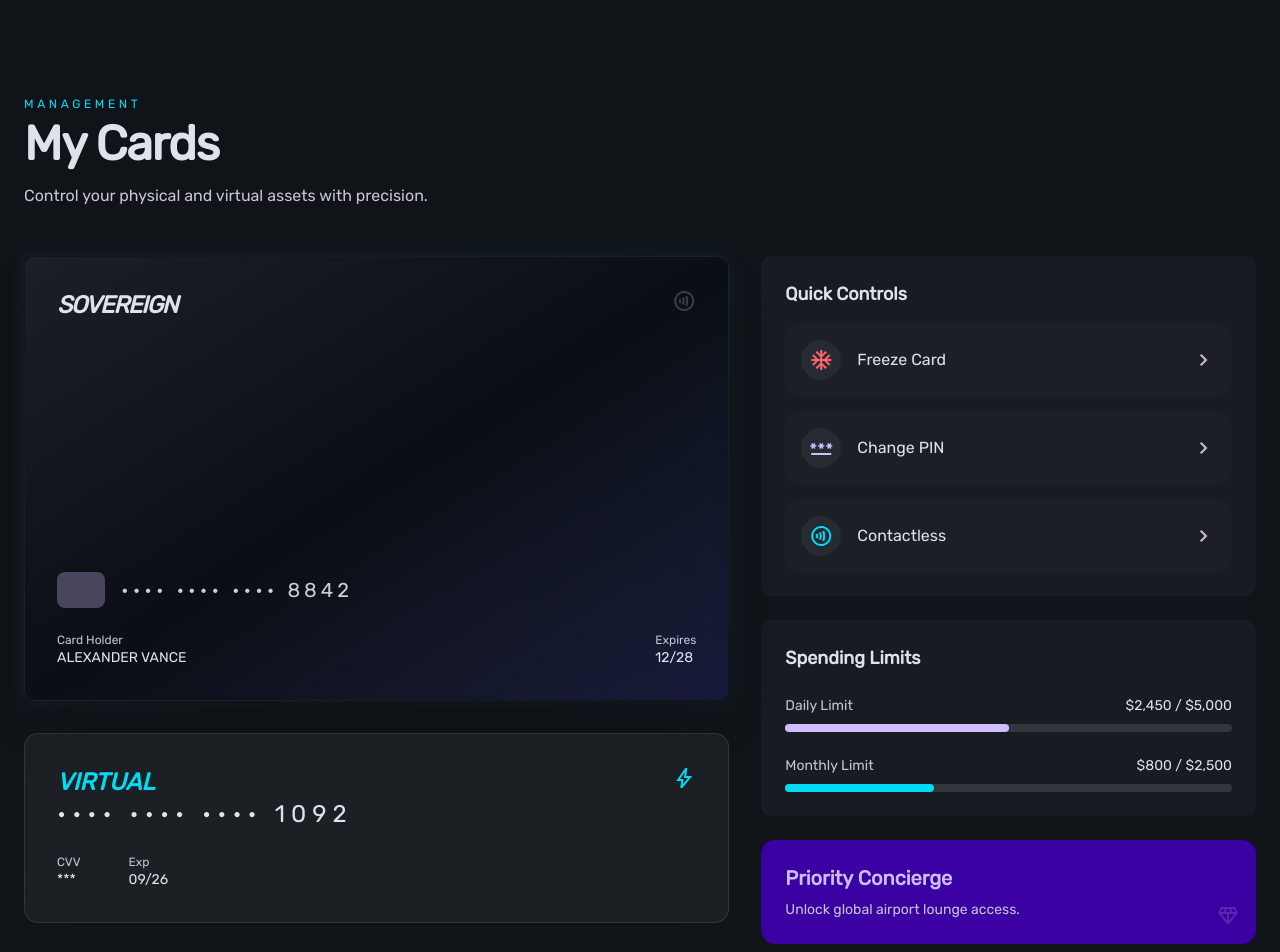
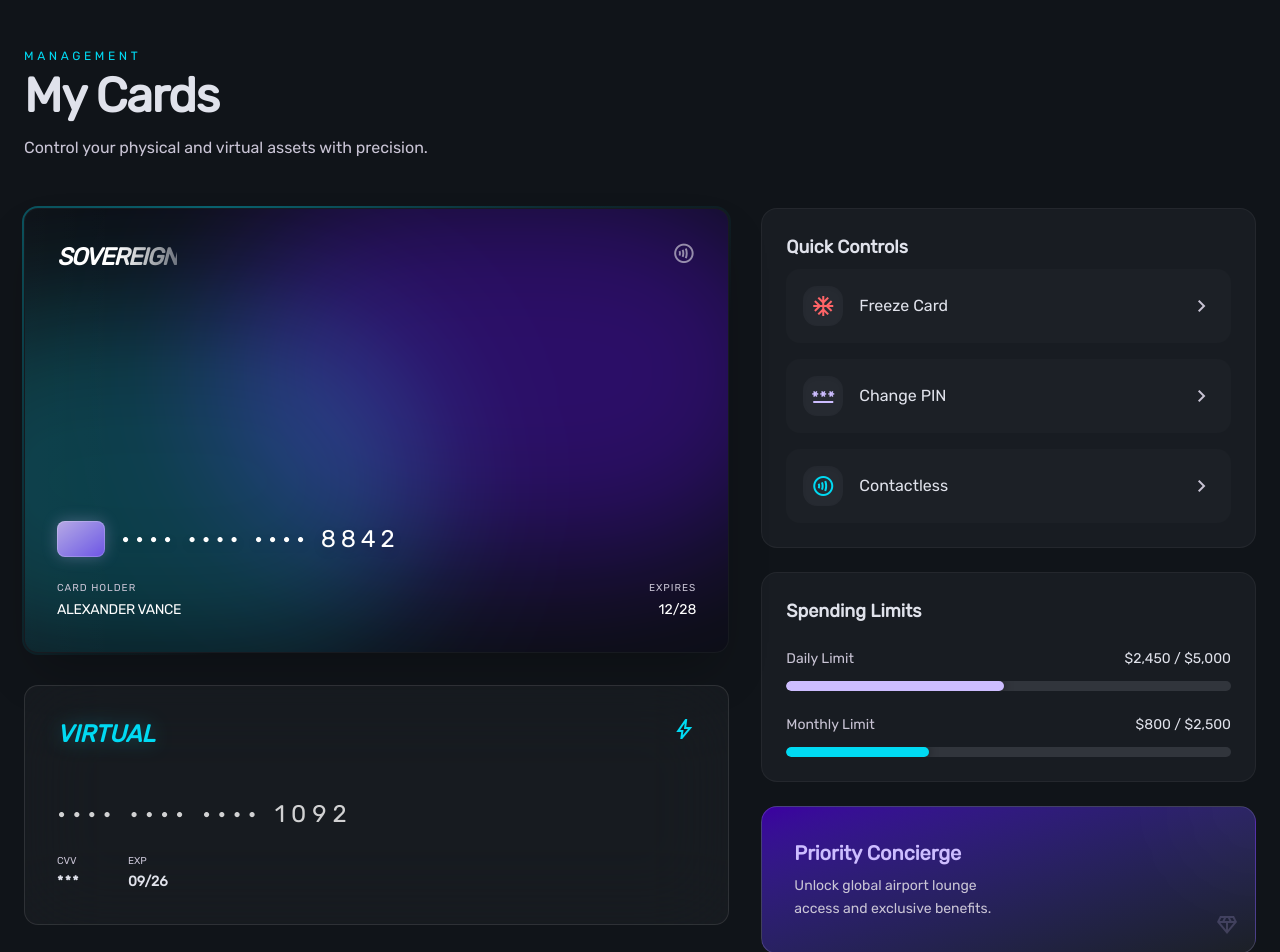
Before and after one commit to yDiony/WalletApp, a Next.js app: page /cards in a window 1280 px wide. Shown: the top 952 px of the page. Built offline with nearby package versions, Linux system fonts and the light colour scheme.

Commit message:
Made a redesign in cards page with cool animations

```diff
--- a/src/app/(private)/cards/page.tsx
+++ b/src/app/(private)/cards/page.tsx
@@ -1,6 +1,7 @@
 "use client";
 
 import Image from "next/image";
+import { motion } from "framer-motion";
 
 const Icon = ({ name, className = "" }: { name: string; className?: string }) => (
   <span className={`material-symbols-outlined ${className}`}>{name}</span>
@@ -8,169 +9,234 @@ const Icon = ({ name, className = "" }: { name: string; className?: string }) =>
 
 export default function CardsPage() {
   return (
-    <div className="min-h-screen bg-[#101419] text-[#e0e2eb] px-6 pt-24 pb-32 max-w-7xl mx-auto">
+    <div className="min-h-screen bg-[#101419] text-[#e0e2eb] px-6 pt-12 pb-32 max-w-7xl mx-auto overflow-hidden">
 
       {/* HEADER */}
-      <section className="mb-12">
+      <motion.section
+        initial={{ opacity: 0, x: -20 }}
+        animate={{ opacity: 1, x: 0 }}
+        className="mb-12"
+      >
         <span className="text-xs uppercase tracking-[0.3em] text-[#00daf3] mb-2 block">
           Management
         </span>
-
         <h2 className="text-4xl lg:text-5xl font-extrabold tracking-tight mb-4">
           My Cards
         </h2>
-
         <p className="text-[#c9c4d5] max-w-md">
           Control your physical and virtual assets with precision.
         </p>
-      </section>
+      </motion.section>
 
-      {/* GRID */}
       <div className="grid grid-cols-1 lg:grid-cols-12 gap-8">
 
-        {/* LEFT */}
+        {/* LEFT - CARDS AREA */}
         <div className="lg:col-span-7 space-y-8">
 
-          {/* CARD FÍSICO */}
-          <div className="relative group">
-            <div className="absolute -inset-1 bg-gradient-to-r from-[#cdbdff]/20 to-[#00daf3]/20 rounded-xl blur opacity-25 group-hover:opacity-50 transition duration-1000" />
+          {/* CARD FÍSICO COM BORDA ANIMADA E BACKGROUND MESH */}
+          <motion.div
+            initial={{ opacity: 0, y: 20 }}
+            animate={{ opacity: 1, y: 0 }}
+            className="relative group"
+          >
+            {/* ANIMAÇÃO DA BORDA (Glow que gira) */}
+            <div className="absolute -inset-[2px] rounded-2xl overflow-hidden">
+              <motion.div
+                animate={{ rotate: 360 }}
+                transition={{ duration: 4, repeat: Infinity, ease: "linear" }}
+                className="absolute inset-[-100%] bg-[conic-gradient(from_0deg,transparent_20%,#00daf3_50%,transparent_80%)] opacity-40 group-hover:opacity-100 transition-opacity"
+              />
+            </div>
 
-            <div className="relative aspect-[1.586/1] w-full rounded-xl bg-gradient-to-br from-[#1c2026] via-[#0b0e14] to-[#3b00a1]/20 p-8 flex flex-col justify-between border border-[#474553]/10 shadow-2xl">
+            <div className="relative aspect-[1.586/1] w-full rounded-xl bg-[#0b0e14] p-8 flex flex-col justify-between border border-white/5 shadow-2xl overflow-hidden">
 
-              <div className="flex justify-between">
-                <span className="text-2xl font-black italic tracking-tighter">
+              {/* LUZ 1 - ROXA/VIOLETA (Mais intensa e rápida) */}
+              <motion.div
+                animate={{
+                  scale: [1, 1.5, 1],
+                  opacity: [0.4, 0.8, 0.4],
+                  x: [-20, 100, -20],
+                  y: [-20, 50, -20]
+                }}
+                transition={{ duration: 7, repeat: Infinity, ease: "linear" }}
+                className="absolute top-0 right-0 w-[70%] h-[70%] bg-[#3b00a1] blur-[60px] rounded-full mix-blend-screen"
+              />
+
+              {/* LUZ 2 - CIANO/AZUL (Movimento oposto) */}
+              <motion.div
+                animate={{
+                  scale: [1, 1.3, 1],
+                  opacity: [0.3, 0.6, 0.3],
+                  x: [20, -80, 20],
+                  y: [40, -40, 40]
+                }}
+                transition={{ duration: 9, repeat: Infinity, ease: "linear", delay: 1 }}
+                className="absolute bottom-0 left-0 w-[60%] h-[60%] bg-[#00daf3]/40 blur-[50px] rounded-full mix-blend-screen"
+              />
+
+              {/* REFLEXO DE SUPERFÍCIE (SHIMMER) - Aquele brilho que passa rápido */}
+              <motion.div
+                animate={{ x: ['-100%', '200%'] }}
+                transition={{ duration: 4, repeat: Infinity, ease: "easeInOut", repeatDelay: 1 }}
+                className="absolute inset-0 bg-gradient-to-r from-transparent via-white/[0.05] to-transparent -skew-x-12 z-[1]"
+              />
+
+              <div className="relative z-10 flex justify-between">
+                <span className="text-2xl font-black italic tracking-tighter bg-clip-text text-transparent bg-gradient-to-r from-white via-white to-white/40">
                   SOVEREIGN
                 </span>
-                <Icon name="contactless" className="text-4xl text-white/20" />
+                <motion.div
+                  animate={{
+                    opacity: [0.4, 1, 0.4],
+                    scale: [0.95, 1.05, 0.95]
+                  }}
+                  transition={{ duration: 2, repeat: Infinity }}
+                >
+                  <Icon name="contactless" className="text-4xl text-white" />
+                </motion.div>
               </div>
 
-              <div className="space-y-6">
+              <div className="relative z-10 space-y-6">
                 <div className="flex gap-4 items-center">
-                  <div className="w-12 h-9 bg-[#cdbdff]/30 rounded-md" />
-                  <div className="text-xl tracking-[0.2em] text-white/80">
+                  {/* CHIP COM BRILHO PRÓPRIO */}
+                  <div className="relative w-12 h-9 bg-gradient-to-br from-[#cdbdff] to-[#7b5cff] rounded-md shadow-[0_0_15px_rgba(205,189,255,0.3)]">
+                    <div className="absolute inset-0 bg-black/10 rounded-md border border-white/20" />
+                  </div>
+                  <div className="text-xl lg:text-2xl tracking-[0.2em] text-white font-mono drop-shadow-lg">
                     •••• •••• •••• 8842
                   </div>
                 </div>
 
                 <div className="flex justify-between text-sm">
                   <div>
-                    <p className="text-xs text-[#c9c4d5]">Card Holder</p>
-                    <p>ALEXANDER VANCE</p>
+                    <p className="text-[10px] uppercase tracking-widest text-[#c9c4d5] mb-1">Card Holder</p>
+                    <p className="font-medium tracking-tight text-white">ALEXANDER VANCE</p>
                   </div>
-
-                  <div>
-                    <p className="text-xs text-[#c9c4d5]">Expires</p>
-                    <p>12/28</p>
+                  <div className="text-right">
+                    <p className="text-[10px] uppercase tracking-widest text-[#c9c4d5] mb-1">Expires</p>
+                    <p className="font-medium text-white">12/28</p>
                   </div>
                 </div>
               </div>
             </div>
-          </div>
+          </motion.div>
 
-          {/* CARD VIRTUAL */}
-          <div className="relative rounded-xl bg-white/5 backdrop-blur-xl border border-white/10 p-8 flex flex-col justify-between">
+          {/* CARD VIRTUAL COM EFEITO DE VIDRO E PULSO */}
+          <motion.div
+            initial={{ opacity: 0, y: 20 }}
+            animate={{ opacity: 1, y: 0 }}
+            transition={{ delay: 0.2 }}
+            whileHover={{ scale: 1.01 }}
+            className="relative rounded-xl bg-white/[0.03] backdrop-blur-2xl border border-white/10 p-8 flex flex-col justify-between group overflow-hidden"
+          >
+            <div className="absolute inset-0 bg-gradient-to-tr from-[#00daf3]/5 to-transparent opacity-0 group-hover:opacity-100 transition-opacity duration-500" />
 
             <div className="flex justify-between">
-              <span className="text-2xl font-black italic text-[#00daf3]">
+              <span className="text-2xl font-black italic text-[#00daf3] drop-shadow-[0_0_10px_rgba(0,218,243,0.3)]">
                 VIRTUAL
               </span>
-              <Icon name="bolt" className="text-3xl text-[#00daf3]" />
+              <motion.div
+                animate={{ y: [0, -5, 0] }}
+                transition={{ duration: 2, repeat: Infinity }}
+              >
+                <Icon name="bolt" className="text-3xl text-[#00daf3]" />
+              </motion.div>
             </div>
 
-            <div>
-              <p className="text-2xl tracking-[0.25em] mb-6">
+            <div className="mt-12">
+              <p className="text-2xl tracking-[0.25em] mb-6 font-mono text-white/80">
                 •••• •••• •••• 1092
               </p>
 
               <div className="flex gap-12 text-sm">
                 <div>
-                  <p className="text-xs text-[#c9c4d5]">CVV</p>
-                  <p>***</p>
+                  <p className="text-[10px] uppercase text-[#c9c4d5] mb-1">CVV</p>
+                  <p className="font-bold tracking-widest">***</p>
                 </div>
-
                 <div>
-                  <p className="text-xs text-[#c9c4d5]">Exp</p>
-                  <p>09/26</p>
+                  <p className="text-[10px] uppercase text-[#c9c4d5] mb-1">Exp</p>
+                  <p className="font-bold">09/26</p>
                 </div>
               </div>
             </div>
-          </div>
+          </motion.div>
 
         </div>
 
-        {/* RIGHT */}
-        <div className="lg:col-span-5 space-y-6">
-
+        {/* RIGHT - CONTROLS & LIMITS */}
+        <motion.div
+          initial={{ opacity: 0, x: 20 }}
+          animate={{ opacity: 1, x: 0 }}
+          transition={{ delay: 0.3 }}
+          className="lg:col-span-5 space-y-6"
+        >
           {/* CONTROLES */}
-          <div className="bg-[#181c22] rounded-lg p-6 space-y-4">
-            <h3 className="text-lg font-bold">Quick Controls</h3>
-
+          <div className="bg-[#181c22] rounded-2xl p-6 border border-white/5 space-y-4">
+            <h3 className="text-lg font-bold mb-2">Quick Controls</h3>
             {[
               { title: "Freeze Card", icon: "ac_unit", color: "text-red-400" },
               { title: "Change PIN", icon: "password", color: "text-[#cdbdff]" },
               { title: "Contactless", icon: "contactless", color: "text-[#00daf3]" },
-            ].map((item) => (
-              <div
+            ].map((item, idx) => (
+              <motion.div
                 key={item.title}
-                className="flex justify-between items-center p-4 bg-[#1c2026] rounded-xl hover:bg-[#262a31] transition"
+                whileHover={{ x: 5 }}
+                className="flex justify-between items-center p-4 bg-[#1c2026] rounded-xl hover:bg-[#262a31] transition cursor-pointer border border-transparent hover:border-white/5"
               >
                 <div className="flex items-center gap-4">
-                  <div className="w-10 h-10 flex items-center justify-center rounded-full bg-[#262a31]">
+                  <div className="w-10 h-10 flex items-center justify-center rounded-xl bg-[#262a31] shadow-inner">
                     <Icon name={item.icon} className={`${item.color} text-[22px]`} />
                   </div>
+                  <span className="font-medium">{item.title}</span>
+                </div>
+                <Icon name="chevron_right" className="text-[#c9c4d5] text-sm" />
+              </motion.div>
+            ))}
+          </div>
 
-                  <span>{item.title}</span>
+          {/* LIMITES COM BARRAS ANIMADAS */}
+          <div className="bg-[#181c22] rounded-2xl p-6 border border-white/5 space-y-6">
+            <h3 className="text-lg font-bold">Spending Limits</h3>
+            {[
+              { label: "Daily Limit", current: 2450, total: 5000, color: "bg-[#cdbdff]", percent: "w-1/2" },
+              { label: "Monthly Limit", current: 800, total: 2500, color: "bg-[#00daf3]", percent: "w-1/3" },
+            ].map((limit) => (
+              <div key={limit.label}>
+                <div className="flex justify-between text-sm mb-3">
+                  <span className="text-[#c9c4d5]">{limit.label}</span>
+                  <span className="font-mono">${limit.current.toLocaleString()} / ${limit.total.toLocaleString()}</span>
                 </div>
-
-                <Icon name="chevron_right" className="text-[#c9c4d5]" />
+                <div className="h-2.5 bg-[#31353c] rounded-full overflow-hidden">
+                  <motion.div
+                    initial={{ width: 0 }}
+                    animate={{ width: limit.current / limit.total * 100 + "%" }}
+                    transition={{ duration: 1.5, ease: "easeOut", delay: 0.5 }}
+                    className={`h-full ${limit.color} rounded-full shadow-[0_0_10px_rgba(0,0,0,0.5)]`}
+                  />
+                </div>
               </div>
             ))}
           </div>
 
-          {/* LIMITES */}
-          <div className="bg-[#181c22] rounded-lg p-6 space-y-6">
-            <h3 className="text-lg font-bold">Spending Limits</h3>
-
-            <div>
-              <div className="flex justify-between text-sm mb-2">
-                <span className="text-[#c9c4d5]">Daily Limit</span>
-                <span>$2,450 / $5,000</span>
-              </div>
-
-              <div className="h-2 bg-[#31353c] rounded-full">
-                <div className="h-full w-1/2 bg-[#cdbdff] rounded-full" />
-              </div>
-            </div>
-
-            <div>
-              <div className="flex justify-between text-sm mb-2">
-                <span className="text-[#c9c4d5]">Monthly Limit</span>
-                <span>$800 / $2,500</span>
-              </div>
-
-              <div className="h-2 bg-[#31353c] rounded-full">
-                <div className="h-full w-1/3 bg-[#00daf3] rounded-full" />
-              </div>
-            </div>
-          </div>
-
-          {/* BANNER */}
-          <div className="bg-[#3b00a1] rounded-xl p-6 relative overflow-hidden">
-            <h4 className="text-xl font-bold text-[#cdbdff] mb-2">
+          {/* BANNER INTERATIVO */}
+          <motion.div
+            whileHover={{ y: -5 }}
+            className="bg-gradient-to-br from-[#3b00a1] to-[#1c2026] rounded-2xl p-8 relative overflow-hidden border border-[#cdbdff]/20 group cursor-pointer"
+          >
+            <div className="absolute top-0 right-0 w-32 h-32 bg-white/5 rounded-full -mr-16 -mt-16 blur-3xl group-hover:bg-[#00daf3]/10 transition-colors" />
+            <h4 className="text-xl font-bold text-[#cdbdff] mb-2 relative z-10">
               Priority Concierge
             </h4>
-
-            <p className="text-sm text-[#c9c4d5]">
-              Unlock global airport lounge access.
+            <p className="text-sm text-[#c9c4d5] max-w-[200px] relative z-10 leading-relaxed">
+              Unlock global airport lounge access and exclusive benefits.
             </p>
-
             <Icon
               name="diamond"
-              className="absolute bottom-4 right-4 text-[#cdbdff]/20 text-5xl"
+              className="absolute bottom-4 right-4 text-[#cdbdff]/20 text-6xl group-hover:scale-110 group-hover:rotate-12 transition-transform duration-500"
             />
-          </div>
+          </motion.div>
 
-        </div>
+        </motion.div>
       </div>
     </div>
   );
```
